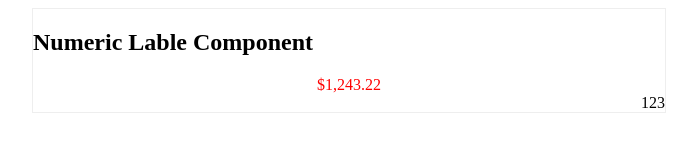
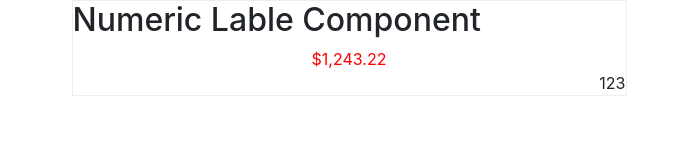
Before and after one commit to pvoznyuk/react-pretty-numbers, a React app: page index.html in a window 1280 px wide. Shown: the whole page, without its empty margins (291-988 px from the left). Built offline with nearby package versions, Linux system fonts and the light colour scheme.

Commit message:
add bootstrap.css

```diff
--- a/index.html
+++ b/index.html
@@ -2,6 +2,7 @@
 <html>
   <head>
     <link rel="stylesheet" href="/style/style.css">
+    <link rel="stylesheet" href="https://cdn.rawgit.com/twbs/bootstrap/v4-dev/dist/css/bootstrap.css">
   </head>
   <body>
     <div class="container"></div>
```
